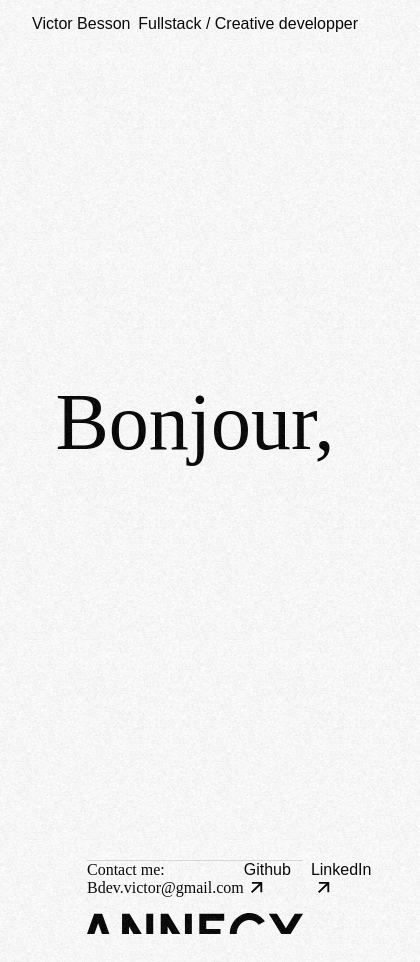
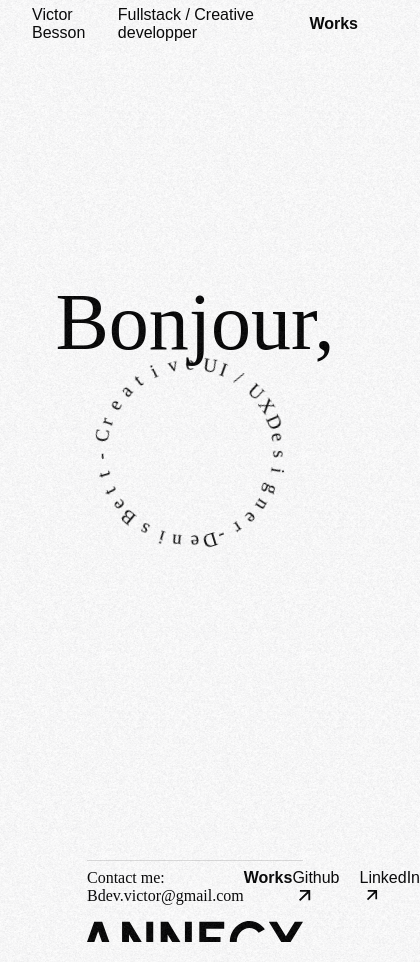
Before and after one commit to Neoznzoe/vb-wb, a React (Create React App) app: page / in a window 390 px wide. Shown: the whole page, 420 px wide, since content can reach past the window. Built offline with nearby package versions, Linux system fonts and the light colour scheme.

Commit message:
feat latest update

```diff
--- a/src/components/Header/header.scss
+++ b/src/components/Header/header.scss
@@ -10,31 +10,19 @@ header {
     align-items: center;
     z-index: 10;
     backdrop-filter: saturate(180%) blur(20px);
-  }
+}
 
-a {
+a, header span {
     font-family: 'Urbanist', sans-serif;
 }
 
-header span {
-    font-family: 'Urbanist', sans-serif;
-}
-
-.accueil {
+.accueil, .works {
     text-decoration: none;
     color: inherit;
+    position: relative;
+    display: inline-block;
 }
 
 .works {
     font-weight: bold;
-    text-decoration: none;
-    color: inherit;
 }
-
-@media (max-width: 425px) {
-
-    .works {
-        display: none;
-    }
-
-}
--- a/src/components/footer/footer.scss
+++ b/src/components/footer/footer.scss
@@ -8,6 +8,7 @@
       justify-content: space-between;
       width: 100%;
       border-top: 1px solid #ddd;
+      padding-top: 8px;
 
       .footer-section {
         display: flex;
--- a/src/components/projects-page/projects-page.jsx
+++ b/src/components/projects-page/projects-page.jsx
@@ -1,12 +1,20 @@
 import './projects-page.scss';
 import React, { useState } from "react";
+import image1 from '../../assets/img/braden-jarvis-prSogOoFmkw-unsplash.jpg';
+import image2 from '../../assets/img/dan-rogers-lMIvz5b1vRo-unsplash.jpg';
+import image3 from '../../assets/img/maxime-gauthier-aBrM3LLqJX4-unsplash.jpg';
+import image4 from '../../assets/img/michael-d-rnKqWvO80Y4-unsplash.jpg';
 
 function ProjectPage() {
   const [projects, setProjects] = useState([
-    { id: 1, name: 'Projet 1', imageUrl: '../../assets/img/braden-jarvis-prSogOoFmkw-unsplash.jpg' },
-    { id: 2, name: 'Projet 2', imageUrl: '../../../assets/img/braden-jarvis-prSogOoFmkw-unsplash.jpg' },
-    { id: 3, name: 'Projet 3', imageUrl: '../../../assets/img/braden-jarvis-prSogOoFmkw-unsplash.jpg' },
-    { id: 4, name: 'Projet 4', imageUrl: '../../../assets/img/braden-jarvis-prSogOoFmkw-unsplash.jpg' },
+    { id: 1, name: 'Projet 1', imageUrl: image1, option: 'Branding' },
+    { id: 2, name: 'Projet 2', imageUrl: image2, option: 'Web Developpement' },
+    { id: 3, name: 'Projet 3', imageUrl: image3, option: 'Portrait' },
+    { id: 4, name: 'Projet 4', imageUrl: image4, option: 'UX/UI Design' },
+    { id: 5, name: 'Projet 5', imageUrl: image1, option: 'Branding' },
+    { id: 6, name: 'Projet 6', imageUrl: image1, option: 'Game Design' },
+    { id: 6, name: 'Projet 7', imageUrl: image1, option: 'Illlustration' },
+    { id: 6, name: 'Projet 8', imageUrl: image1, option: 'UX/UI Design' },
   ]);
 
   const [currentImage, setCurrentImage] = useState("path_to_default_project_image.jpg");
@@ -34,23 +42,36 @@ function ProjectPage() {
   return (
     <div className="container">
       <div className="photo-section">
-        <img src={currentImage} alt="Current Project" />
+        {currentImage !== "path_to_default_project_image.jpg" ? (
+          <img src={currentImage} alt="" />
+        ) : null}
       </div>
 
       <div className="list-section">
       <ul>
+        <li className='li-title'>
+          WORK
+          <span className="project-count">{projects.length}</span>
+        </li>
+        <div className="projects-container">
         {projects.map(project => (
           <li
               key={project.id}
+              onMouseOver={() => setCurrentImage(project.imageUrl)}
+              onMouseOut={() => setCurrentImage("path_to_default_project_image.jpg")}
               onClick={() => setCurrentImage(project.imageUrl)}
           >
-              {project.name}
+              <span className="arrow">→</span>
+              <span className="project-name">{project.name}</span>
+              <span className="project-option">{project.option}</span>
           </li>
         ))}
+        </div>
       </ul>
     </div>
     </div>
   );
+
   }
 
 export default ProjectPage;
--- a/src/components/projects-page/projects-page.scss
+++ b/src/components/projects-page/projects-page.scss
@@ -1,33 +1,99 @@
 .container {
-    height: 100%;
-    background-color: red;
+  height: 100vh;
+  width: 100vw;
   display: flex;
   flex-direction: row;
+  font-family: 'Urbanist', sans-serif;
+
+  .photo-section, .list-section {
+      width: 50%;
+      box-sizing: border-box;
+      overflow: hidden;
+  }
 
   .photo-section {
-        width: 50%;
-        flex: 1;
-        overflow: hidden; // Pour s'assurer que l'image ne déborde pas
+      padding-right: 24px;
+
       img {
           width: 100%;
           height: 100%;
-          object-fit: cover; // Ajustez l'image pour couvrir toute la section
+          object-fit: cover;
+          border-top-right-radius: 80px 80px;
+          transition: opacity 0.3s ease;
       }
   }
 
   .list-section {
-        flex: 1;
       overflow-y: auto;
       padding: 0 240px 0 24px;
+      max-height: calc(100vh - 240px);
+      box-sizing: border-box; /* Inclut les paddings et les bordures dans la largeur totale */
+
+      .projects-container {
+          overflow-y: auto;
+          max-height: calc(100vh - 100px);
+          position: relative;
+      }
+
+      .arrow {
+          display: inline-block;
+          opacity: 0;
+          margin-right: 0;
+          transition: opacity 0.3s ease, transform 0.3s ease;
+          transform: translateX(-100%); /* Position initiale de la flèche */
+      }
+
+      li {
+          display: flex;
+          justify-content: space-between;
+          align-items: center;
+          padding: 24px 0px;
+          border-bottom: 2px solid #ddd;
+          font-size: 24px;
+          margin: 0; /* Réinitialisez la marge */
+          box-sizing: border-box; /* Inclut les paddings et les bordures dans la largeur totale */
+
+          &:hover .arrow {
+              opacity: 1;
+              transform: translateX(0);
+          }
+
+          &:hover .project-name {
+            transform: translateX(20px);
+          }
+      }
 
       ul {
           margin: 0;
           padding: 0;
-          list-style-type: none; // Supprimer les puces par défaut
+          list-style-type: none;
 
-          li {
-            padding: 10px;
-            border-bottom: 1.5px solid #ddd; // Bordure pour séparer les éléments
+          .project-name, .project-option {
+              transition: transform 0.3s ease;
+          }
+
+          .project-name {
+              flex: 1;
+              transition: transform 0.3s ease;
+              transform: translateX(0);
+              margin-left: -16px;
+          }
+
+          .project-option, .project-count {
+              margin-left: auto;
+              padding-left: 20px;
+          }
+
+          .li-title {
+              display: flex;
+              justify-content: space-between;
+              align-items: center;
+              padding-top: 0px;
+              font-size: 48px;
+              position: sticky;
+              background-color: white;
+              top: 0;
+              z-index: 1;
           }
       }
   }
--- a/src/pages/HomePage/index.jsx
+++ b/src/pages/HomePage/index.jsx
@@ -1,22 +1,41 @@
-import React from "react";
+import React, { useEffect, useRef } from "react";
 import Header from "../../components/Header/header";
 import Footer from "../../components/footer/footer";
 import './index.scss';
 
 function HomePage() {
+    const textRef = useRef(null);
+
+    useEffect(() => {
+      const text = textRef.current;
+      if (text) {
+          const characters = text.innerText.split("");
+          const angle = 360 / characters.length;
+          text.innerHTML = characters.map(
+              (char, i) => `<span style="transform:rotate(${angle * i}deg)">${char}</span>`
+          ).join("");
+      }
+  }, []);
+
     return (
       <div>
         <Header/>
         <div className="page-wrapper">
           <div className="title">Bonjour,</div>
+          {/* Circle Animated Text Logo HTML */}
+          <div className="circle">
+              <div className="logo"></div>
+              <div className="text">
+                  <p ref={textRef}> Denis Bett - Creative UI/UX  Designer -  </p>
+              </div>
+          </div>
         </div>
         <div className="main-content">
           <Footer/>
         </div>
         <div className="noise"></div>
       </div>
-
     );
-  }
+}
 
 export default HomePage;
--- a/src/pages/HomePage/index.scss
+++ b/src/pages/HomePage/index.scss
@@ -35,6 +35,54 @@ footer {
     width: 80%;
 }
 
+/* Ajoutez ceci à votre fichier index.scss */
+.circle{
+    position: relative;
+    width: 200px;
+    height: 200px;
+    border-radius: 50%;
+    display: flex;
+    justify-content: center;
+    align-items: center;
+}
+
+.logo{
+    position: absolute;
+    width: 150px;
+    height: 150px;
+    // background: url(img.jpg); /* Assurez-vous de mettre à jour le chemin */
+    background-position: center;
+    background-size: cover;
+    border-radius: 50%;
+    filter: contrast(1.5) brightness(1.5);
+}
+
+.text{
+    position: absolute;
+    width: 100%;
+    height: 100%;
+    animation: rotateText 10s linear infinite;
+}
+
+
+
+@keyframes rotateText{
+    0%{
+        transform: rotate(360deg);
+    }
+    100%{
+        transform: rotate(0deg);
+    }
+}
+
+.text span{
+    position: absolute;
+    left: 50%;
+    font-size: 1.2em;
+    transform-origin: 0 100px;
+}
+
+
 @keyframes grain {
 
     0%, 100% {
```
Lines whose indentation alone changed are shown as unchanged.
